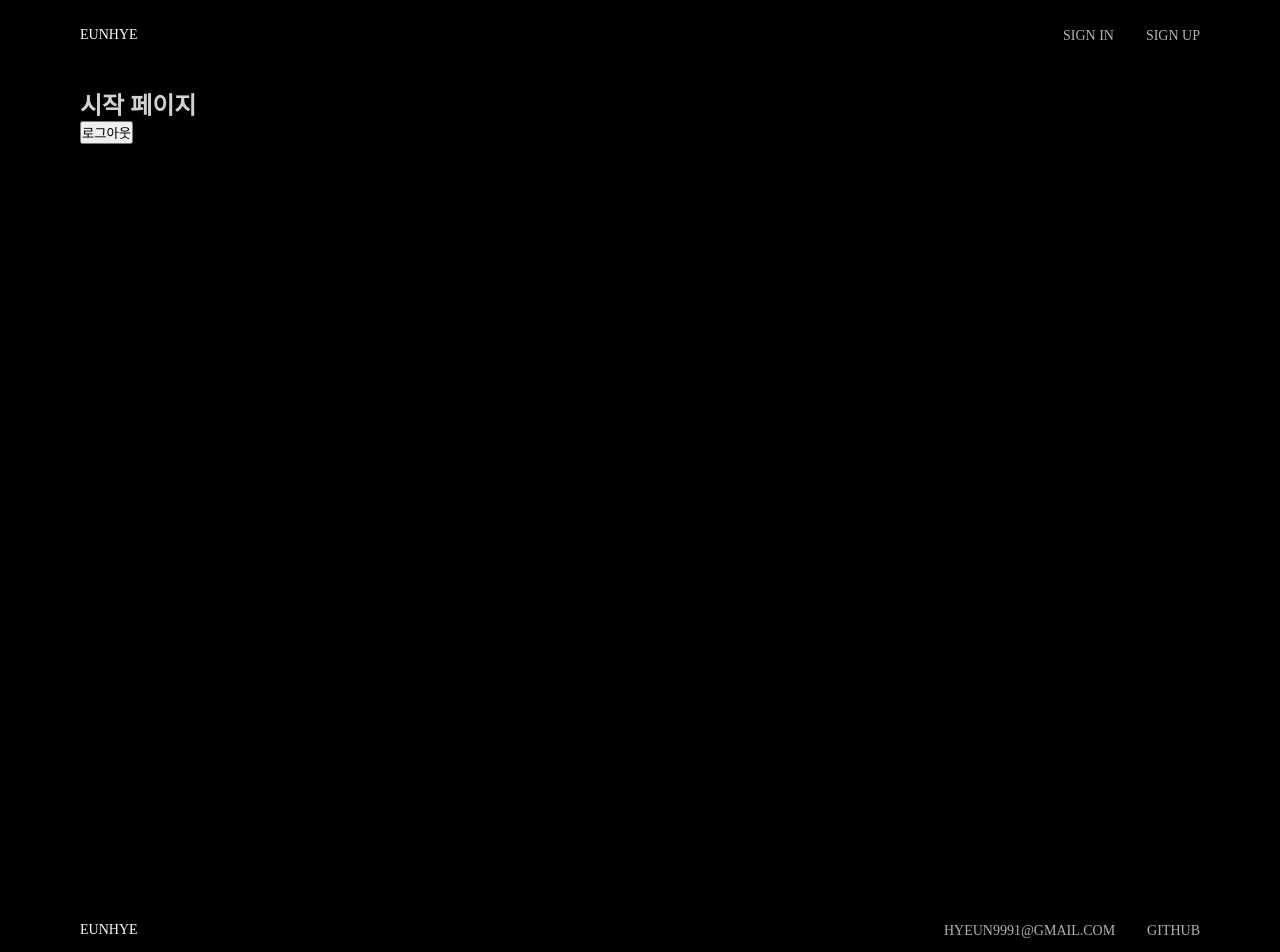
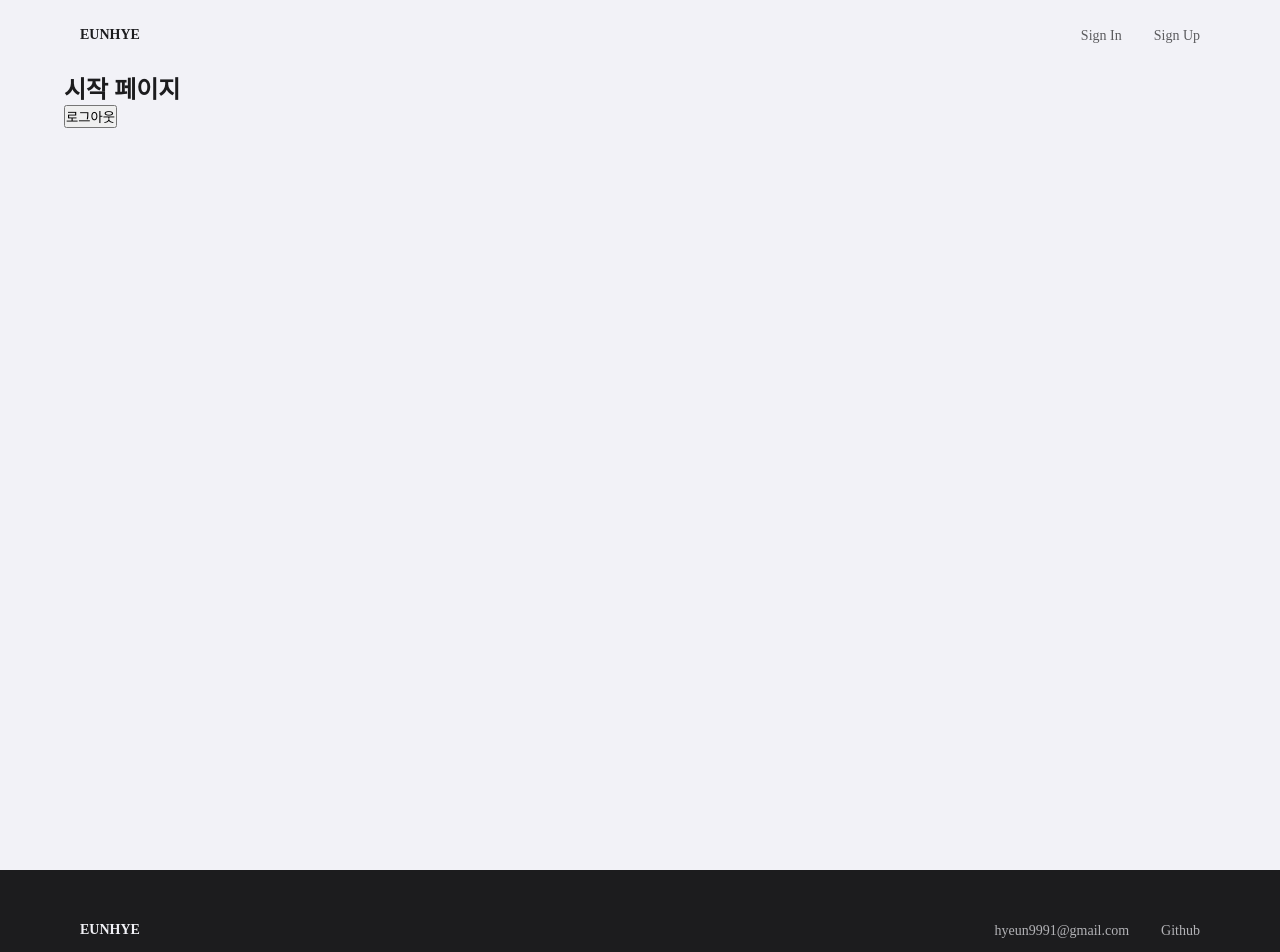
Before and after one commit to Hyeun9991/youtube-01, a React (Create React App) app in the folder client/: page / in a window 1280 px wide. Shown: the top 952 px of the page. Built offline with nearby package versions, Linux system fonts and the light colour scheme; no server answers.

Commit message:
sign in, up UI

```diff
--- a/client/src/App.js
+++ b/client/src/App.js
@@ -6,7 +6,7 @@ import Auth from './hoc/auth';
 import Layout from './components/Layout/Layout';
 
 function App() {
-  const AuthenticLandingPage = Auth(LandingPage, null);
+  const AuthenticLandingPage = Auth(LandingPage, true);
   const AuthenticLoginPage = Auth(LoginPage, false);
   const AuthenticRegisterPage = Auth(RegisterPage, false);
 
--- a/client/src/components/Layout/Footer/Footer.js
+++ b/client/src/components/Layout/Footer/Footer.js
@@ -17,7 +17,7 @@ function Footer() {
           </li>
           <li>
             <Link to="https://github.com/Hyeun9991" target="_blank">
-              github
+              Github
             </Link>
           </li>
         </Menu>
@@ -27,7 +27,7 @@ function Footer() {
 }
 
 const FooterWrapper = styled.div`
-  background-color: #000;
+  background-color: #1c1c1e;
   width: 100%;
   height: 120px;
 `;
@@ -45,11 +45,11 @@ const Logo = styled.h1`
   align-items: center;
 
   a {
-    color: #fff;
+    color: #f2f2f7;
     text-decoration: none;
     text-transform: uppercase;
     font-size: 14px;
-    font-weight: normal;
+    font-weight: 700;
   }
 `;
 const Menu = styled.ul`
@@ -61,19 +61,14 @@ const Menu = styled.ul`
   }
 
   a {
-    color: #fff;
+    color: #f2f2f7;
     text-decoration: none;
-    text-transform: uppercase;
     font-size: 14px;
     opacity: 0.7;
 
     &:hover {
       opacity: 1;
-    }
-
-    &.active {
-      opacity: 1;
-      font-weight: 700;
+      text-decoration: underline;
     }
   }
 `;
--- a/client/src/components/Layout/Layout.js
+++ b/client/src/components/Layout/Layout.js
@@ -16,10 +16,9 @@ function Layout(props) {
 
 const ContentContainer = styled.main`
   width: 90%;
-  height: 100vh;
+  height: auto;
   margin: 0 auto;
   margin-top: 70px;
-  padding: 1rem;
 `
 
 
--- a/client/src/components/Layout/Navbar/Navbar.js
+++ b/client/src/components/Layout/Navbar/Navbar.js
@@ -15,7 +15,7 @@ function Navbar() {
               className={({ isActive }) => (isActive ? 'active' : '')}
               to="/login"
             >
-              sign in
+              Sign In
             </NavLink>
           </li>
           <li>
@@ -25,7 +25,7 @@ function Navbar() {
               }
               to="/register"
             >
-              sign up
+              Sign Up
             </NavLink>
           </li>
         </Menu>
@@ -35,12 +35,14 @@ function Navbar() {
 }
 
 const Header = styled.nav`
-  background-color: #000;
+  background-color: #f2f2f79c;
+  backdrop-filter: blur(4px);
   height: 70px;
   position: fixed;
   top: 0;
   left: 0;
   width: 100%;
+  z-index: 1;
 `;
 const Container = styled.div`
   width: 90%;
@@ -56,11 +58,11 @@ const Logo = styled.h1`
   align-items: center;
 
   a {
-    color: #fff;
+    color: #1c1c1e;
     text-decoration: none;
     text-transform: uppercase;
     font-size: 14px;
-    font-weight: normal;
+    font-weight: 700;
   }
 `;
 const Menu = styled.ul`
@@ -72,14 +74,14 @@ const Menu = styled.ul`
   }
 
   a {
-    color: #fff;
+    color: #1c1c1e;
     text-decoration: none;
-    text-transform: uppercase;
     font-size: 14px;
     opacity: 0.7;
 
     &:hover {
       opacity: 1;
+      text-decoration: underline;
     }
 
     &.active {
--- a/client/src/components/views/LandingPage/LandingPage.js
+++ b/client/src/components/views/LandingPage/LandingPage.js
@@ -1,6 +1,7 @@
 import React, { useEffect } from 'react';
 import axios from 'axios';
 import { useNavigate } from 'react-router-dom';
+import styled from 'styled-components';
 
 function LandingPage() {
   const navigate = useNavigate();
@@ -20,12 +21,17 @@ function LandingPage() {
   };
 
   return (
-    <div>
+    <Container>
       <h2>시작 페이지</h2>
 
       <button onClick={onClickHandler}>로그아웃</button>
-    </div>
+    </Container>
   );
 }
 
+const Container = styled.div`
+  width: 100%;
+  height: 100vh;
+`
+
 export default LandingPage;
--- a/client/src/components/views/LoginPage/LoginPage.js
+++ b/client/src/components/views/LoginPage/LoginPage.js
@@ -1,7 +1,8 @@
 import React, { useState } from 'react';
 import { useDispatch } from 'react-redux';
 import { loginUser } from '../../../_actions/user_action';
-import { useNavigate } from 'react-router-dom';
+import { Link, useNavigate } from 'react-router-dom';
+import styled from 'styled-components';
 
 function LoginPage() {
   const navigate = useNavigate();
@@ -36,20 +37,119 @@ function LoginPage() {
   };
 
   return (
-    <div>
-      <form
+    <Container>
+      <LoginForm
         style={{ display: 'flex', flexDirection: 'column' }}
         onSubmit={onSubmitHandler}
       >
-        <label htmlFor="">Email</label>
-        <input type="email" value={Email} onChange={onEmailHandler} />
-        <label htmlFor="">Password</label>
-        <input type="password" value={Password} onChange={onPasswordHandler} />
-        <br />
-        <button type="submit">Login</button>
-      </form>
-    </div>
+        <Title>Welcome back</Title>
+        <InputContainer>
+          <label htmlFor="">Email</label>
+          <input
+            type="email"
+            value={Email}
+            onChange={onEmailHandler}
+            placeholder="youname@example.com"
+            required="required"
+          />
+        </InputContainer>
+
+        <InputContainer>
+          <label htmlFor="">Password</label>
+          <input
+            type="password"
+            value={Password}
+            onChange={onPasswordHandler}
+            placeholder="yourpassword"
+            required="required"
+          />
+        </InputContainer>
+
+        <SubmitButton type="submit">Sign In</SubmitButton>
+
+        <SignUpLink>
+          <p>Don't have an account?</p>
+          <Link to="/register">sign up</Link>
+        </SignUpLink>
+      </LoginForm>
+    </Container>
   );
 }
 
+const Container = styled.div`
+  width: 100%;
+  height: calc(100vh - 190px);
+  display: flex;
+  align-items: center;
+  justify-content: center;
+`;
+const Title = styled.h1`
+  font-weight: 400;
+  font-size: 32px;
+`;
+const LoginForm = styled.form`
+  width: 380px;
+  height: 380px;
+  display: flex;
+  justify-content: center;
+  gap: 2rem;
+`;
+const InputContainer = styled.div`
+  display: flex;
+  flex-direction: column;
+
+  label {
+    font-size: 12px;
+    display: none;
+  }
+
+  input {
+    background-color: transparent;
+    border: none;
+    border-bottom: 1px solid #c7c7cc;
+    outline: none;
+    height: 2rem;
+    padding: 1.2rem 0;
+    transition: 0.35s all;
+    font-size: 14px;
+
+    &::placeholder {
+      color: #c7c7cc;
+    }
+
+    &:focus {
+      border-color: #1c1c1e;
+    }
+
+    &:valid {
+      border-color: #1c1c1e;
+    }
+  }
+`;
+const SubmitButton = styled.button`
+  background-color: #1c1c1e;
+  color: #f2f2f7;
+  border: none;
+  height: 3rem;
+  border-radius: 8px;
+  font-weight: 400;
+  cursor: pointer;
+  margin-top: 1rem;
+  font-size: 14px;
+`;
+const SignUpLink = styled.div`
+  display: flex;
+  gap: 0.5rem;
+  font-size: 14px;
+
+  p {
+    opacity: 0.7;
+  }
+
+  a {
+    color: #1c1c1e;
+    font-weight: 600;
+  }
+`;
+
 export default LoginPage;
--- a/client/src/components/views/RegisterPage/RegisterPage.js
+++ b/client/src/components/views/RegisterPage/RegisterPage.js
@@ -2,6 +2,7 @@ import React, { useState } from 'react';
 import { useDispatch } from 'react-redux';
 import { registerUser } from '../../../_actions/user_action';
 import { useNavigate } from 'react-router-dom';
+import styled from 'styled-components';
 
 function RegisterPage() {
   const navigate = useNavigate();
@@ -51,31 +52,122 @@ function RegisterPage() {
   };
 
   return (
-    <div>
-      <form
+    <Container>
+      <RegisterForm
         style={{ display: 'flex', flexDirection: 'column' }}
         onSubmit={onSubmitHandler}
       >
+        <Title>Create an account</Title>
+        <InputContainer>
           <label htmlFor="">Email</label>
-        <input type="email" value={Email} onChange={onEmailHandler} />
+          <input
+            type="email"
+            value={Email}
+            onChange={onEmailHandler}
+            placeholder="email"
+            required="required"
+          />
+        </InputContainer>
 
+        <InputContainer>
           <label htmlFor="">Name</label>
-        <input type="text" value={Name} onChange={onNameHandler} />
+          <input
+            type="text"
+            value={Name}
+            onChange={onNameHandler}
+            placeholder="name"
+            required="required"
+          />
+        </InputContainer>
 
+        <InputContainer>
           <label htmlFor="">Password</label>
-        <input type="password" value={Password} onChange={onPasswordHandler} />
+          <input
+            type="password"
+            value={Password}
+            onChange={onPasswordHandler}
+            placeholder="password"
+            required="required"
+          />
+        </InputContainer>
 
+        <InputContainer>
           <label htmlFor="">Confirm Password</label>
           <input
             type="password"
             value={ConfirmPassword}
             onChange={onConfirmPasswordHandler}
+            placeholder="confirm password"
+            required="required"
           />
-        <br />
-        <button type="submit">회원가입</button>
-      </form>
-    </div>
+        </InputContainer>
+
+        <SubmitButton type="submit">Create account</SubmitButton>
+      </RegisterForm>
+    </Container>
   );
 }
 
+const Container = styled.div`
+  width: 100%;
+  height: calc(100vh - 190px);
+  display: flex;
+  align-items: center;
+  justify-content: center;
+`;
+const Title = styled.h1`
+  font-weight: 400;
+  font-size: 32px;
+`;
+const RegisterForm = styled.form`
+  width: 380px;
+  height: auto;
+  display: flex;
+  justify-content: center;
+  gap: 2rem;
+`;
+const InputContainer = styled.div`
+  display: flex;
+  flex-direction: column;
+
+  label {
+    font-size: 12px;
+    display: none;
+  }
+
+  input {
+    background-color: transparent;
+    border: none;
+    border-bottom: 1px solid #c7c7cc;
+    outline: none;
+    height: 2rem;
+    padding: 1.2rem 0;
+    transition: 0.35s all;
+    font-size: 14px;
+
+    &::placeholder {
+      color: #c7c7cc;
+    }
+
+    &:focus {
+      border-color: #1c1c1e;
+    }
+
+    &:valid {
+      border-color: #1c1c1e;
+    }
+  }
+`;
+const SubmitButton = styled.button`
+  background-color: #1c1c1e;
+  color: #f2f2f7;
+  border: none;
+  height: 3rem;
+  border-radius: 8px;
+  font-weight: 400;
+  cursor: pointer;
+  margin-top: 1rem;
+  font-size: 14px;
+`;
+
 export default RegisterPage;
--- a/client/src/index.css
+++ b/client/src/index.css
@@ -5,6 +5,6 @@
 }
 
 body {
-  background-color: #000;
-  color: #d2d2d2;
+  background-color: #f2f2f7;
+  color: #1c1c1e;
 }
```
Lines whose indentation alone changed are shown as unchanged.
